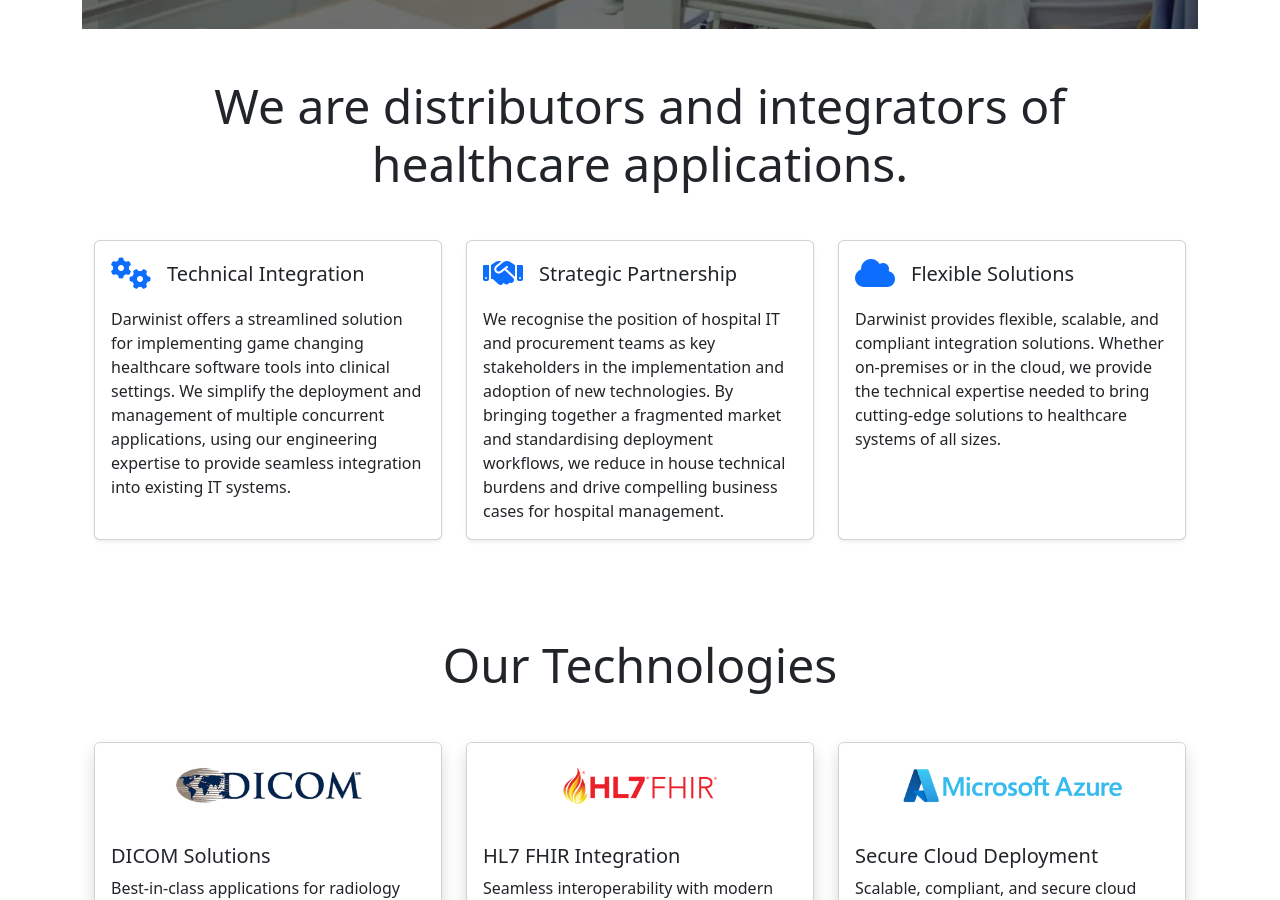
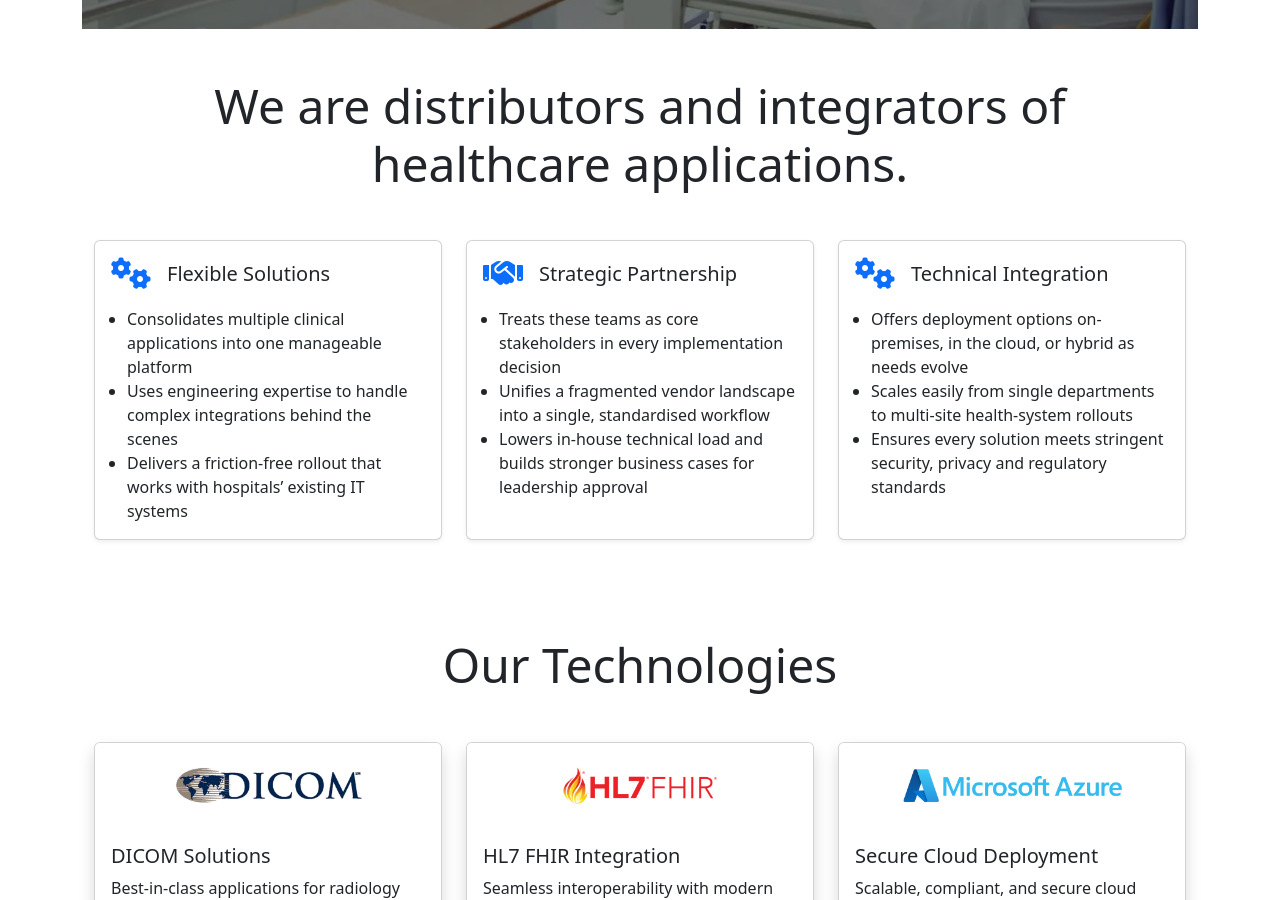
Before and after one commit to darwinist-io/darwinist-io.github.io, a Jekyll site: the page built from index.markdown, in a window 1280 px wide and 900 px high, scrolled down 593 px. Built offline with Jekyll 4.4.1, drawn with Linux system fonts in a browser that asks for light colours.

Commit message:
about us to bullet! bullet!

```diff
--- a/_layouts/cover.html
+++ b/_layouts/cover.html
@@ -25,17 +25,21 @@ layout: default
                 <h2 class="mb-5 text-center display-5">{{ page.about_title }}</h2>
 
                 <div class="row g-4">
-                    {% for item in page.about_items %}
+                    {% for section in page.about_bullets %}
                     <div class="col-md-4">
                         <div class="card h-100 shadow-sm">
                             <div class="card-body">
                                 <div class="d-flex align-items-center mb-3">
                                     <div class="flex-shrink-0 me-3">
-                                        <i class="{{ item.icon }} text-primary" style="font-size: 2rem;"></i>
+                                        <i class="{{ section.icon }} text-primary" style="font-size: 2rem;"></i>
                                     </div>
-                                    <h5 class="card-title mb-0">{{ item.title }}</h5>
+                                    <h5 class="card-title mb-0">{{ section.section }}</h5>
                                 </div>
-                                <p class="card-text">{{ item.text }}</p>
+                                <ul class="card-text ps-3">
+                                    {% for bullet in section.bullets %}
+                                    <li>{{ bullet }}</li>
+                                    {% endfor %}
+                                </ul>
                             </div>
                         </div>
                     </div>
--- a/index.markdown
+++ b/index.markdown
@@ -42,6 +42,27 @@ about_items:
   - icon: "fas fa-cloud"
     title: "Flexible Solutions"
     text: "Darwinist provides flexible, scalable, and compliant integration solutions. Whether on-premises or in the cloud, we provide the technical expertise needed to bring cutting-edge solutions to healthcare systems of all sizes."
+about_bullets:
+  - section: "Flexible Solutions"
+    icon: "fas fa-cogs"
+    bullets:
+      - "Consolidates multiple clinical applications into one manageable platform"
+      - "Uses engineering expertise to handle complex integrations behind the scenes"
+      - "Delivers a friction-free rollout that works with hospitals’ existing IT systems"
+
+  - section: "Strategic Partnership"
+    icon: "fas fa-handshake"
+    bullets:
+      - "Treats these teams as core stakeholders in every implementation decision"
+      - "Unifies a fragmented vendor landscape into a single, standardised workflow"
+      - "Lowers in-house technical load and builds stronger business cases for leadership approval"
+
+  - section: "Technical Integration"
+    icon: "fas fa-cogs"
+    bullets:
+      - "Offers deployment options on-premises, in the cloud, or hybrid as needs evolve"
+      - "Scales easily from single departments to multi-site health-system rollouts"
+      - "Ensures every solution meets stringent security, privacy and regulatory standards"
 gallery:
   - /assets/bolton-mri-scanner.jpg
   - /assets/radiographer-buckinghamshire.jpg
```
